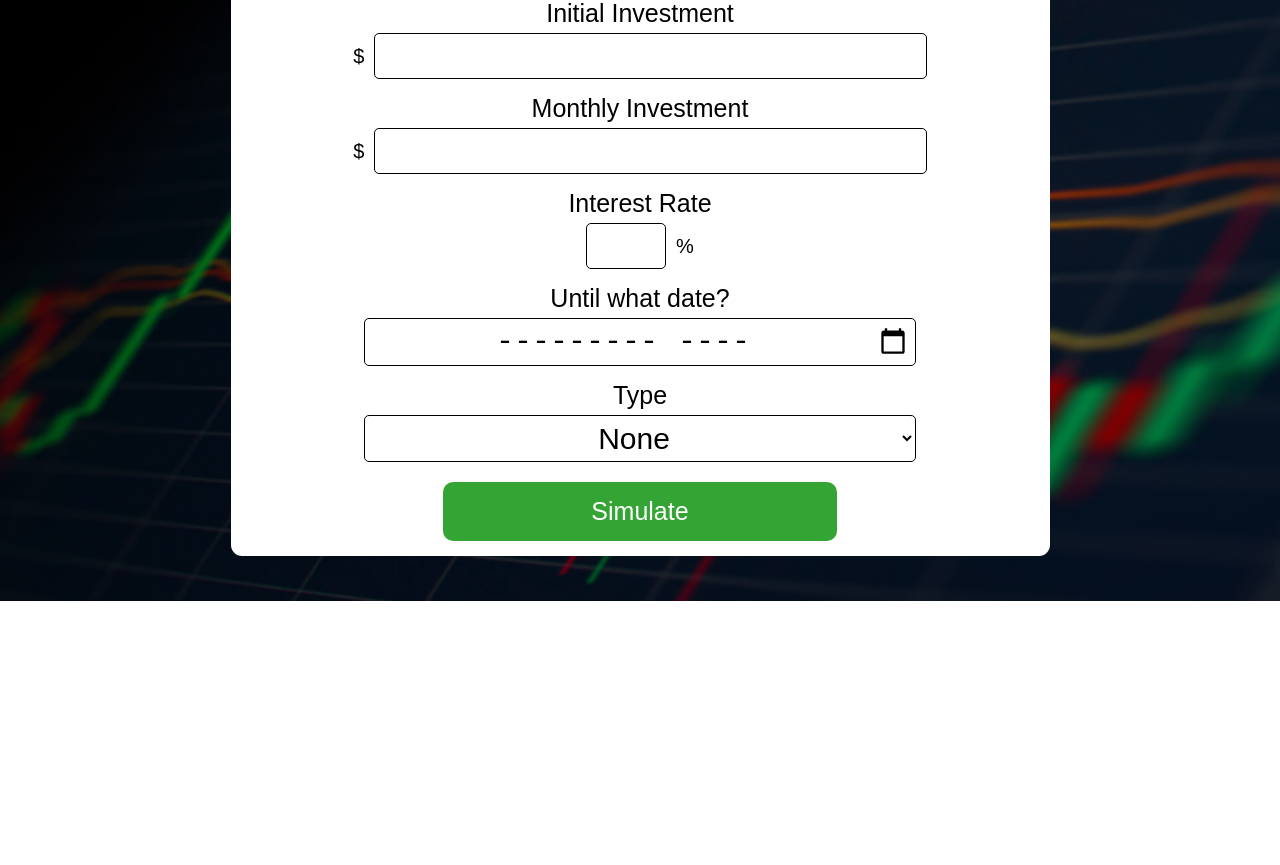
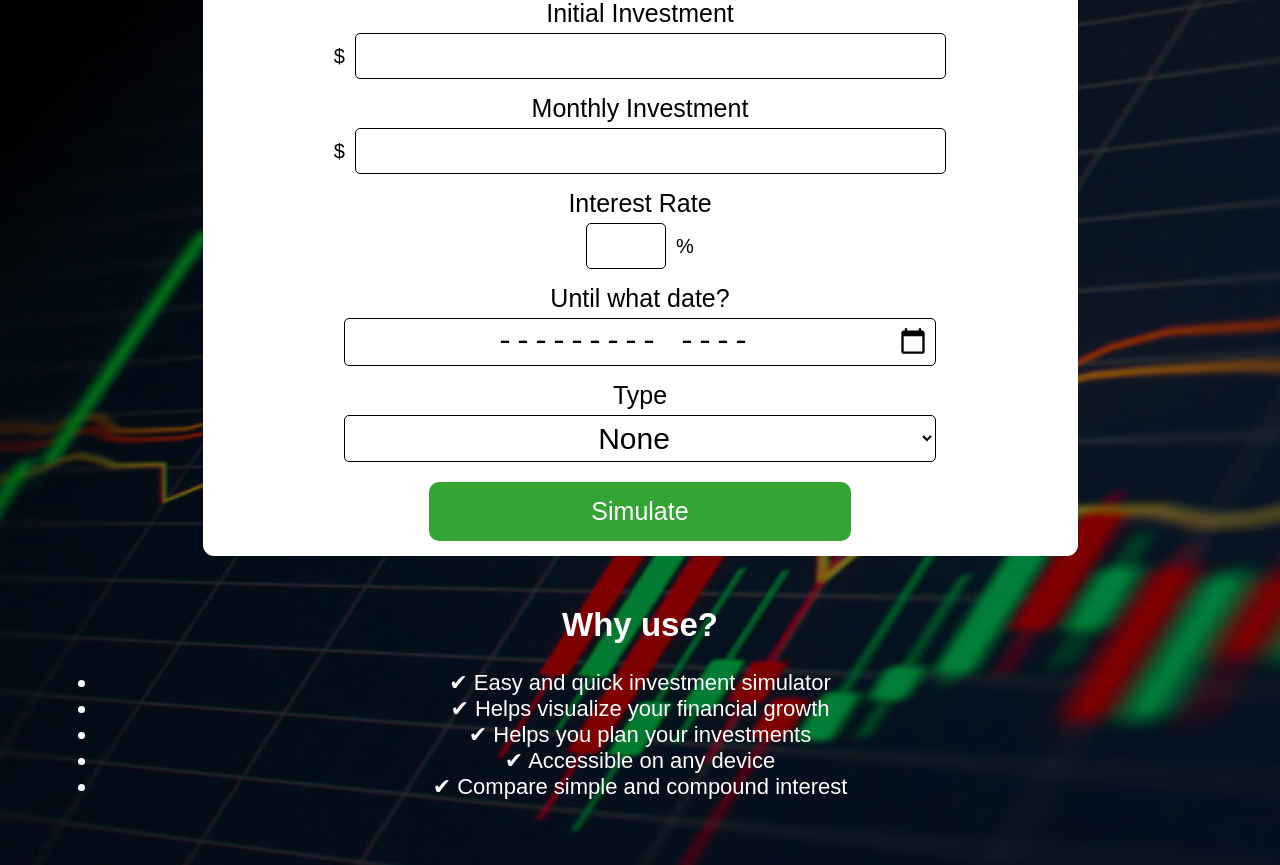
Before and after one commit to guizcodes/investment-simulator, a plain HTML site: page index.html in a window 1280 px wide. Shown: the part 236-1101 px from the top of the page. Before the commit the page ends 837 px from the top, so only its background shows below. Drawn offline with Linux system fonts and the light colour scheme.

Commit message:
feat: add new "Why Use?" section

```diff
--- a/index.html
+++ b/index.html
@@ -49,6 +49,19 @@
         <button id="buttonsimulate">Simulate</button>
       </div>
     </section>
+    <section>
+      <div class="why-use">
+        <h2>Why use?</h2>
+        <br>
+        <ul>
+          <li>✔ Easy and quick investment simulator</li>
+          <li>✔ Helps visualize your financial growth</li>
+          <li>✔ Helps you plan your investments</li>
+          <li>✔ Accessible on any device</li>
+          <li>✔ Compare simple and compound interest </li>
+        </ul>
+      </div>
+    </section>
 
   </div>
 </body>
--- a/style.css
+++ b/style.css
@@ -32,7 +32,7 @@ span {
 }
 
 .container {
-  max-width: 1200px;
+  max-width: 100%;
   padding: 15px;
   margin: 0 auto;
 }
@@ -104,8 +104,18 @@ span {
 }
 
 .simulator button:hover {
-  background-color: #008f02af;
+  background-color: #007d02af;
   cursor: pointer;
+}
+
+.why-use {
+  padding: 20px;
+  background: transparent;
+  color: white;
+  width: 90%;
+  margin: 30px auto;
+  text-align: center;
+  font-size: 22px;
 }
 
 @media(max-width: 600px) {
@@ -147,9 +157,13 @@ span {
     font-size: 18px;
     padding: 12px;
   }
+
+  .why-use {
+    font-size: 17px;
+  }
 }
 
-@media(max-width: 400px) {
+@media(max-width: 480px) {
   .simulator input,
   .simulator select {
     font-size: 14px;
```
